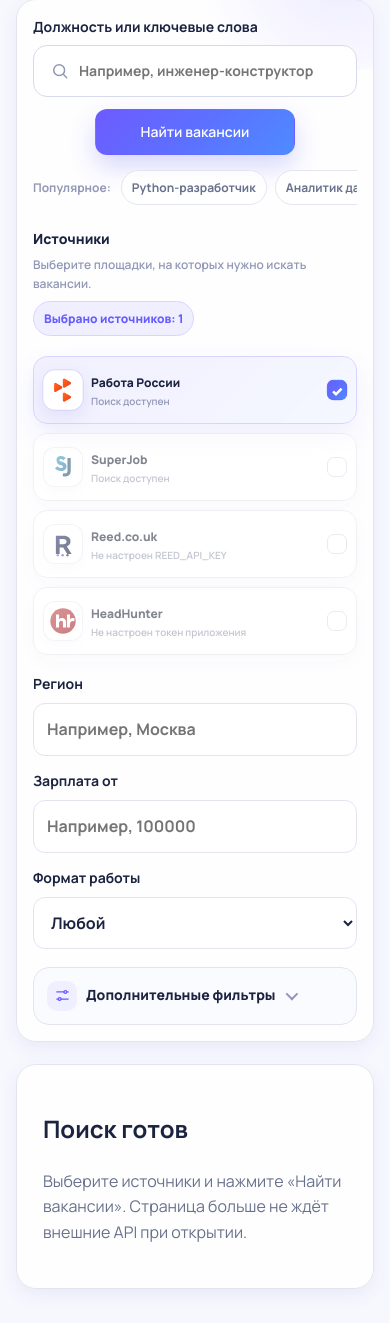
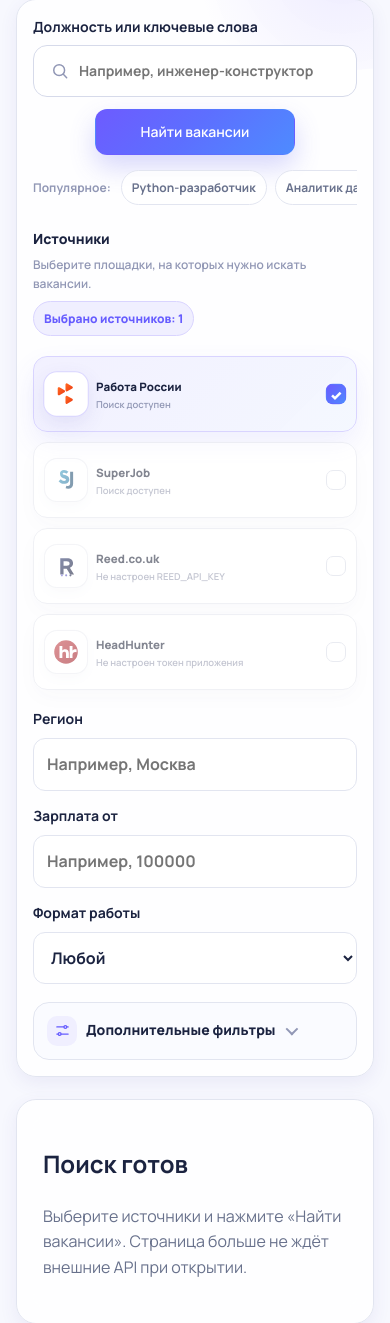
Before and after one commit to eletov215/ai-career-agent-site, a Flask app: page /vacancies/internal in a window 390 px wide. Shown: the part 593-1916 px from the top of the page. Run offline with Flask 3, Linux system fonts and the light colour scheme; data that the repository does not hold is empty; parts of the project's set-up code (start-up, migrations or seed data) failed here and were passed over.

Commit message:
Add files via upload

```diff
--- a/static/theme.css
+++ b/static/theme.css
@@ -1687,3 +1687,60 @@ input:focus,select:focus,textarea:focus{outline:3px solid rgba(109,91,255,.14);b
   .source-option--reed .source-option__mark img{width:24px;height:27px}
   .source-option--hh .source-option__mark img{width:28px;height:28px}
 }
+
+/* Stage 3.2: give platform emblems more breathing room */
+.source-option{
+  grid-template-columns:50px minmax(0,1fr) 24px;
+  min-height:84px;
+  padding:15px 14px;
+  gap:12px;
+}
+.source-option__mark{
+  width:50px;
+  height:50px;
+  padding:9px;
+  border-radius:15px;
+}
+.source-option--trudvsem .source-option__mark img{
+  width:27px;
+  height:27px;
+  transform:translateX(1px);
+}
+.source-option--superjob .source-option__mark img{
+  width:27px;
+  height:27px;
+}
+.source-option--reed .source-option__mark img{
+  width:24px;
+  height:27px;
+  transform:translateY(0);
+}
+.source-option--hh .source-option__mark img{
+  width:29px;
+  height:29px;
+}
+
+@media(max-width:620px){
+  .source-picker__grid{gap:10px}
+  .source-option{
+    grid-template-columns:44px minmax(0,1fr) 20px;
+    min-height:76px;
+    padding:12px 10px;
+    gap:8px;
+  }
+  .source-option__mark{
+    width:44px;
+    height:44px;
+    padding:8px;
+    border-radius:13px;
+  }
+  .source-option--trudvsem .source-option__mark img{width:24px;height:24px}
+  .source-option--superjob .source-option__mark img{width:24px;height:24px}
+  .source-option--reed .source-option__mark img{width:21px;height:24px}
+  .source-option--hh .source-option__mark img{width:26px;height:26px}
+}
+
+@media(max-width:460px){
+  .source-option__copy strong{font-size:11.5px}
+  .source-option__copy small{font-size:9.5px}
+}
```
